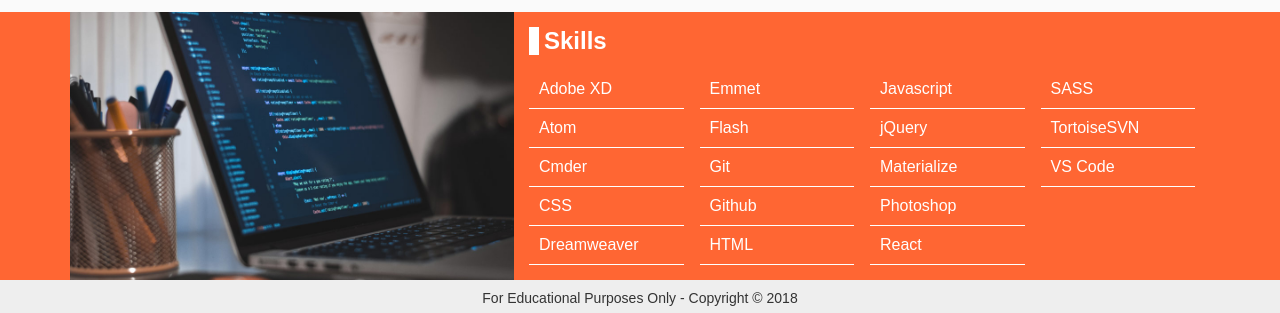
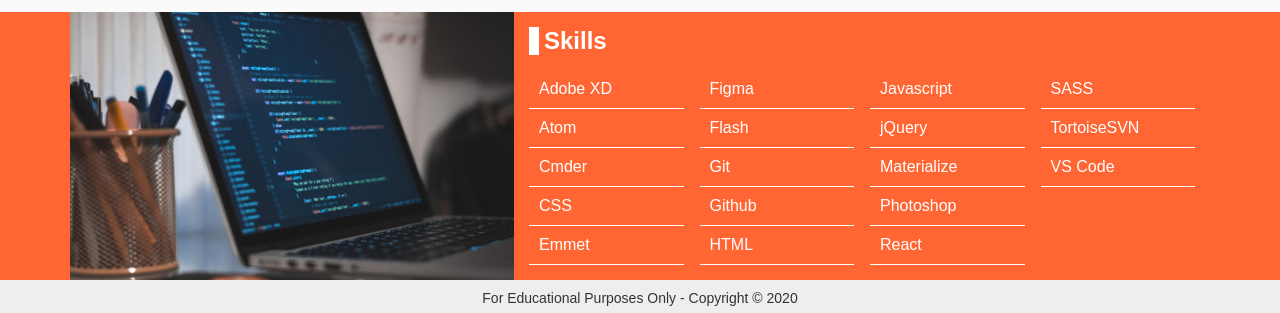
Before and after one commit to creative-cookie/creative-cookie.github.io, a plain HTML site: page index.html in a window 1280 px wide. Shown: the part 2129-2442 px from the top of the page. Drawn offline with nearby package versions, Linux system fonts and the light colour scheme.

Commit message:
Update index.html
text update

```diff
--- a/index.html
+++ b/index.html
@@ -202,8 +202,8 @@
                             <li>Atom</li>
                             <li>Cmder</li>
                             <li>CSS</li>
-                            <li>Dreamweaver</li>
                             <li>Emmet</li>
+                            <li>Figma</li>
                             <li>Flash</li>
                             <li>Git</li>
                             <li>Github</li>
@@ -222,7 +222,7 @@
             </div>
         </section>
     <footer>
-        <p>For Educational Purposes Only - Copyright &copy; 2018</p>
+        <p>For Educational Purposes Only - Copyright &copy; 2020</p>
     </footer>
 </body>
 </html>
```
